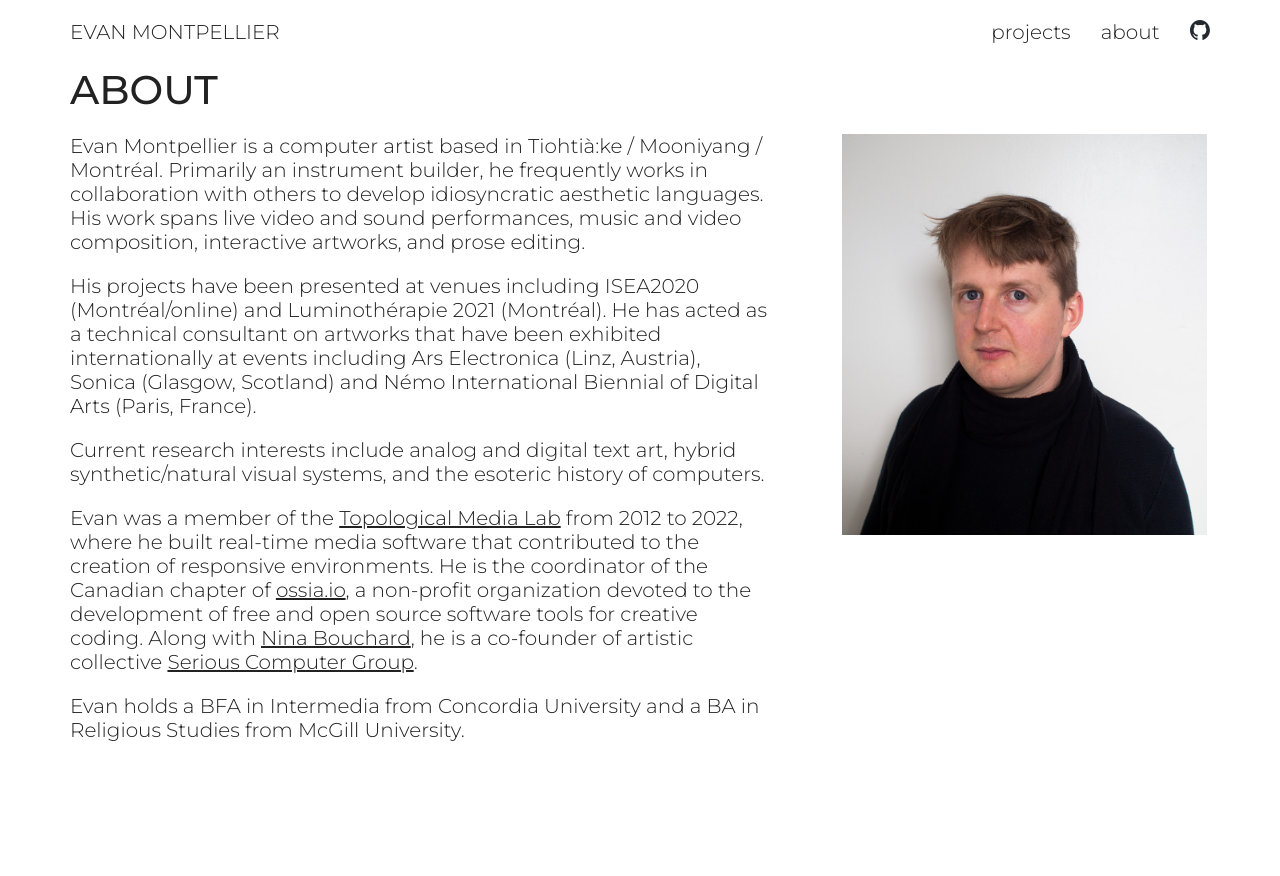
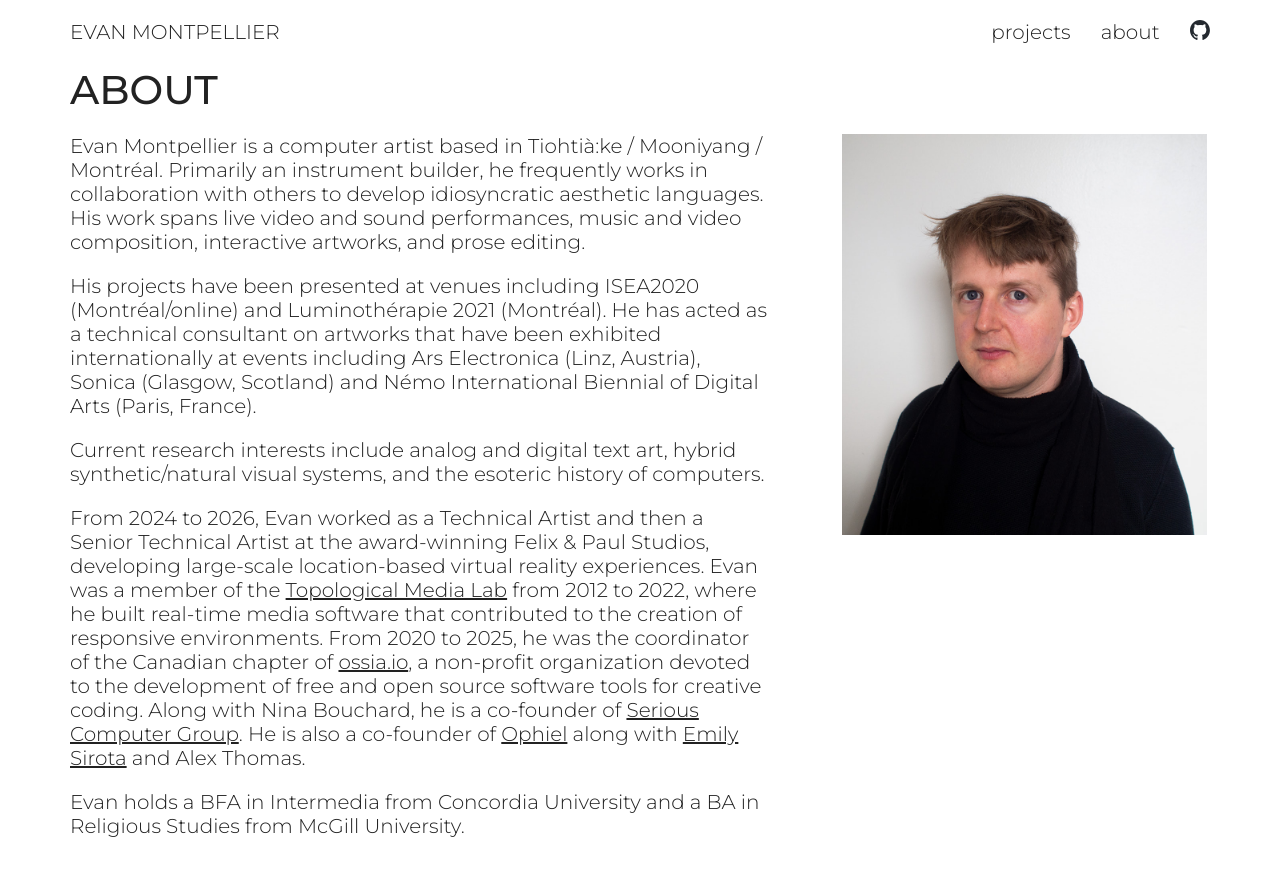
Before and after one commit to evanmtp/evanmtp.github.io, a Jekyll site: the page built from about.html, in a window 1280 px wide. Shown: the top 876 px of the page. Built offline with Jekyll 4.4.1, drawn with Linux system fonts in a browser that asks for light colours.

Commit message:
Update the About page and date Graphic Score Reader
Add Felix & Paul Studios and Ophiel to the About page, update the ossia.io role
dates, and tidy the paragraph wrapping. Remove links to Nina Bouchard's old site,
which no longer exists, from the About and Nova pages. Add the 2019 release year
to the Graphic Score Reader card.

```diff
--- a/about.html
+++ b/about.html
@@ -10,17 +10,10 @@ image_alt: "Portrait of Evan Montpellier."
         </div>
 		<div class="grid-about">
 			<div class="project-section description">
-				<p>Evan Montpellier is a computer artist based in Tiohtià:ke / Mooniyang / Montréal. Primarily an instrument builder, he frequently works in
-					collaboration with others to develop idiosyncratic aesthetic languages. His work spans live video and sound performances, music and video composition,
-					interactive artworks, and prose editing.</p>
-				<p>His projects have been presented at venues including ISEA2020 (Montréal/online) and Luminothérapie 2021 (Montréal).
-				He has acted as a technical consultant on artworks that have been exhibited internationally at events including Ars
-				Electronica (Linz, Austria), Sonica (Glasgow, Scotland) and Némo International Biennial of Digital Arts (Paris, France).</p>
+				<p>Evan Montpellier is a computer artist based in Tiohtià:ke / Mooniyang / Montréal. Primarily an instrument builder, he frequently works in collaboration with others to develop idiosyncratic aesthetic languages. His work spans live video and sound performances, music and video composition, interactive artworks, and prose editing.</p>
+				<p>His projects have been presented at venues including ISEA2020 (Montréal/online) and Luminothérapie 2021 (Montréal). He has acted as a technical consultant on artworks that have been exhibited internationally at events including Ars Electronica (Linz, Austria), Sonica (Glasgow, Scotland) and Némo International Biennial of Digital Arts (Paris, France).</p>
 				<p>Current research interests include analog and digital text art, hybrid synthetic/natural visual systems, and the esoteric history of computers. </p>
-				<p>Evan was a member of the <a href="http://topologicalmedialab.net/">Topological Media Lab</a> from 2012 to 2022, where he built real-time media software that contributed to the creation of responsive
-				environments. He is the coordinator of the Canadian chapter of <a href="https://ossia.io/">ossia.io</a>, a non-profit organization
-				devoted to the development of free and open source software tools for creative coding. Along with <a href="http://ninabouchard.com/">Nina Bouchard</a>, he is a
-				co-founder of artistic collective <a href="https://serious.computer">Serious Computer Group</a>.</p>
+				<p>From 2024 to 2026, Evan worked as a Technical Artist and then a Senior Technical Artist at the award-winning Felix & Paul Studios, developing large-scale location-based virtual reality experiences. Evan was a member of the <a href="https://topologicalmedialab.net/">Topological Media Lab</a> from 2012 to 2022, where he built real-time media software that contributed to the creation of responsive environments. From 2020 to 2025, he was the coordinator of the Canadian chapter of <a href="https://ossia.io/">ossia.io</a>, a non-profit organization devoted to the development of free and open source software tools for creative coding. Along with Nina Bouchard, he is a co-founder of <a href="https://serious.computer">Serious Computer Group</a>. He is also a co-founder of <a href="https://ophiel.vision/">Ophiel</a> along with <a href="https://emilyjanesirota.com/">Emily Sirota</a> and Alex Thomas.</p>
 				<p>Evan holds a BFA in Intermedia from Concordia University and a BA in Religious Studies from McGill University.</p>
 			</div>
 			<div>
--- a/index.html
+++ b/index.html
@@ -104,7 +104,7 @@ image_alt: "A grid of twelve images from the projects in Evan Montpellier's port
 					</div>
 					<div class="project-frontpage">
 						<a href="./gsr.html"><img src="./img/project_thumbs/gsr_thumb.jpg" alt="A boxed software package labelled Graphic Score Reader." class="project-image"></a>
-						<h3><a href="./gsr.html">Graphic Score Reader</a></h3>
+						<h3><a href="./gsr.html">Graphic Score Reader (2019)</a></h3>
 						<p class="artist-name-frontpage">Laboratoire formes•ondes</p>
 					</div>
 				</div>
--- a/nova.html
+++ b/nova.html
@@ -38,7 +38,7 @@ image_alt: "Turbulent water rendered with digital bands of pale and dark colour.
 		<div class="project-section credits">
 			<h3>Credits</h3>
 			<div><strong>Videography, editing, interaction design, software development, visual composition</strong></div>
-			<div><a href="https://serious.computer/">Serious Computer Group</a> (<a href="http://ninabouchard.com/">Nina Bouchard</a> and Evan Montpellier)</div>
+			<div><a href="https://serious.computer/">Serious Computer Group</a> (Nina Bouchard and Evan Montpellier)</div>
 		</div>
         <div class="project-section media-gallery">
 			<div class="video-container">
```
